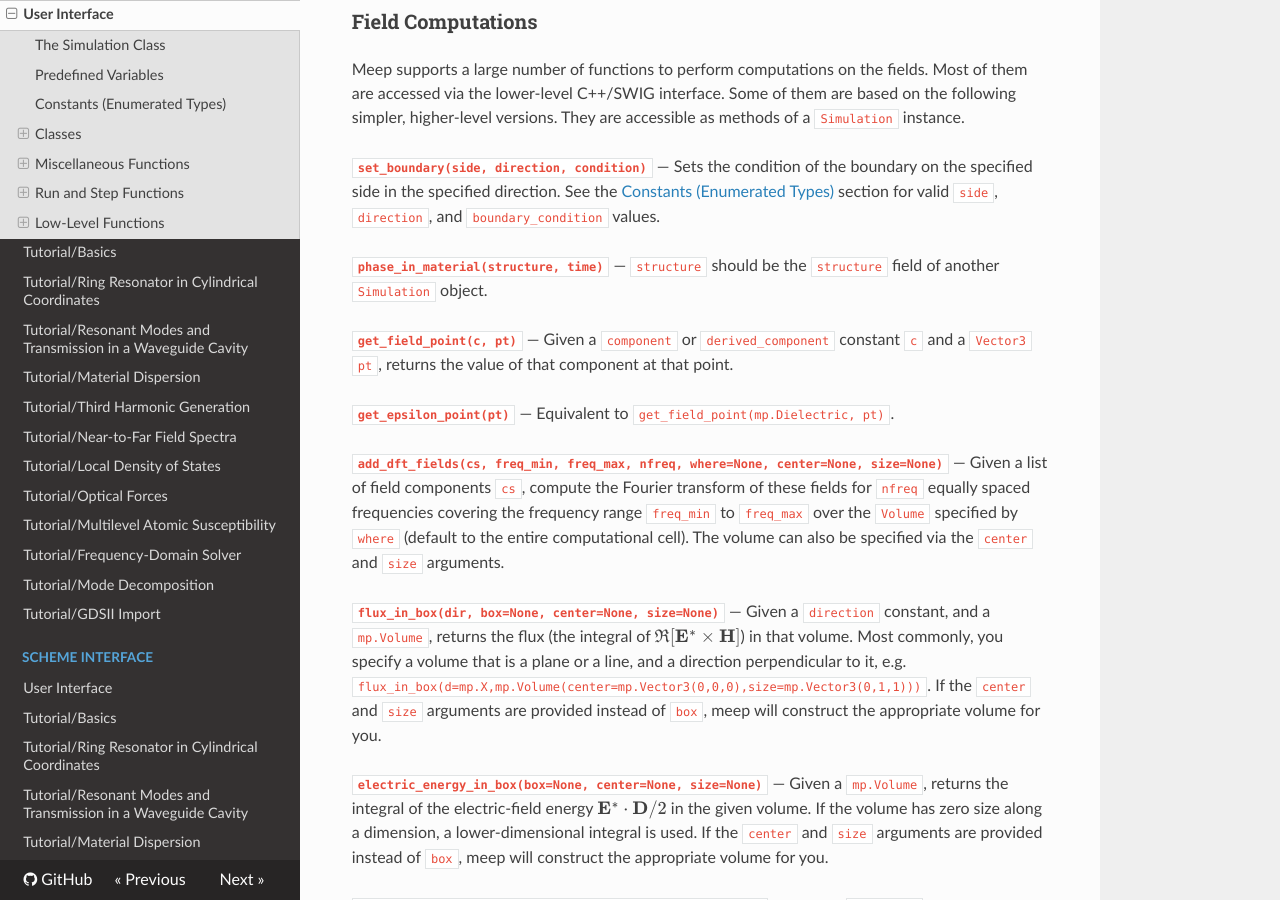
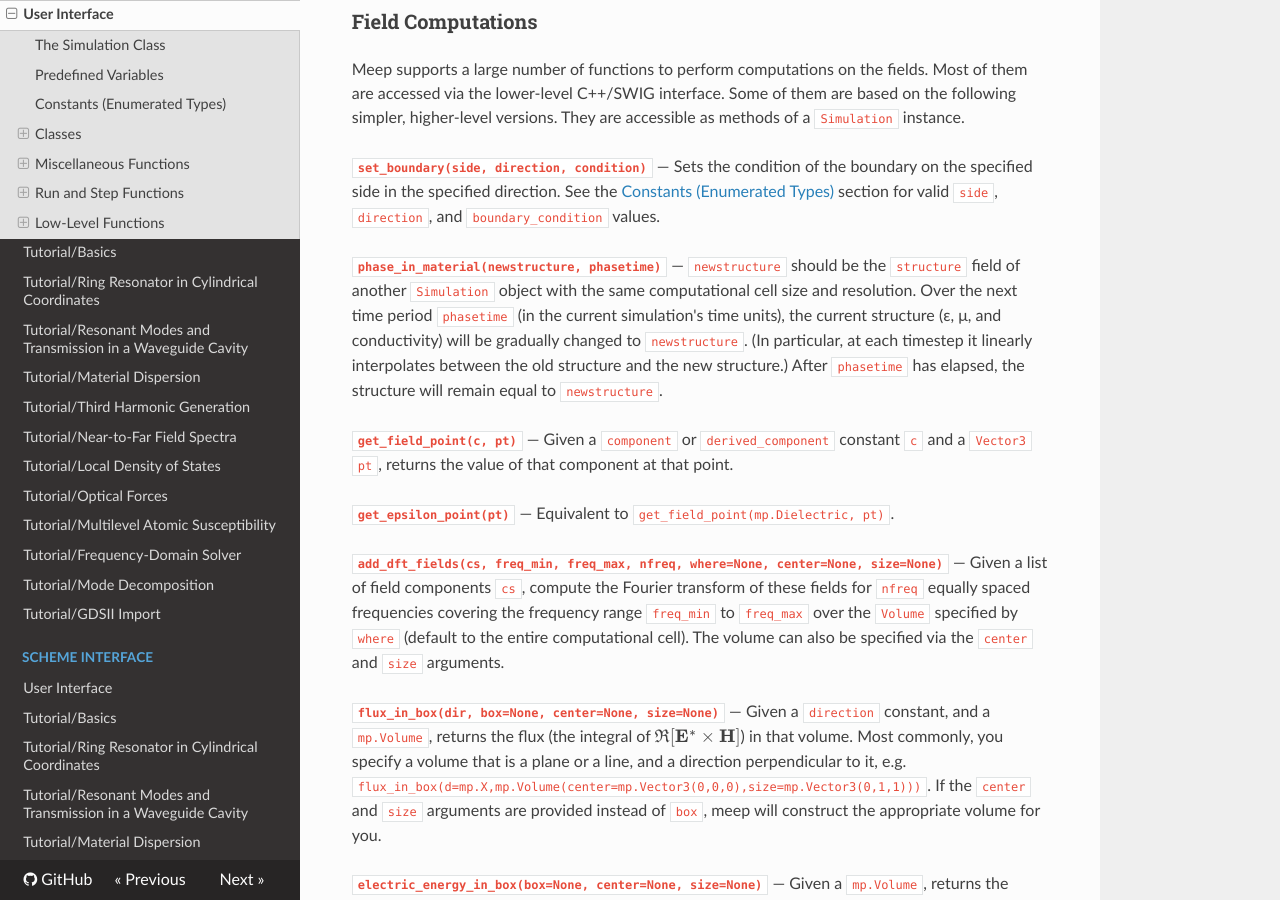
Before and after one commit to NanoComp/meep, an MkDocs documentation site: the page built from doc/docs/Python_User_Interface.md, in a window 1280 px wide and 900 px high, scrolled down 25708 px. Built offline with MkDocs 1.6.1, drawn with Linux system fonts in a browser that asks for light colours; nearby versions of some CDN libraries; formulas are drawn with MathJax 3; old or Windows-style settings are respelled for this version of MkDocs.

Commit message:
Some more info about phase_in_material

```diff
--- a/doc/docs/Python_User_Interface.md
+++ b/doc/docs/Python_User_Interface.md
@@ -899,9 +899,9 @@ Meep supports a large number of functions to perform computations on the fields.
 —
 Sets the condition of the boundary on the specified side in the specified direction. See the [Constants (Enumerated Types)](#Constants (Enumerated Types)) section for valid `side`, `direction`, and `boundary_condition` values.
 
-**`phase_in_material(structure, time)`**
-—
-`structure` should be the `structure` field of another `Simulation` object.
+**`phase_in_material(newstructure, phasetime)`**
+—
+`newstructure` should be the `structure` field of another `Simulation` object with the same computational cell size and resolution.   Over the next time period `phasetime` (in the current simulation's time units), the current structure (ε, μ, and conductivity) will be gradually changed to `newstructure`.  (In particular, at each timestep it linearly interpolates between the old structure and the new structure.)  After `phasetime` has elapsed, the structure will remain equal to `newstructure`.
 
 **`get_field_point(c, pt)`**
 —
```
